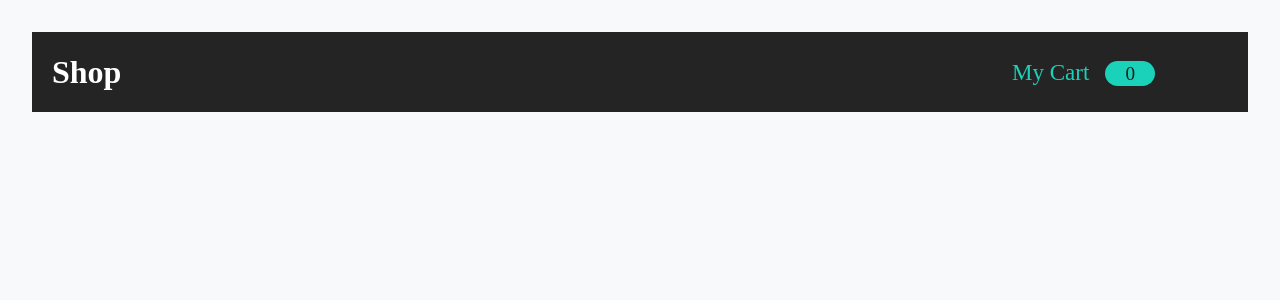
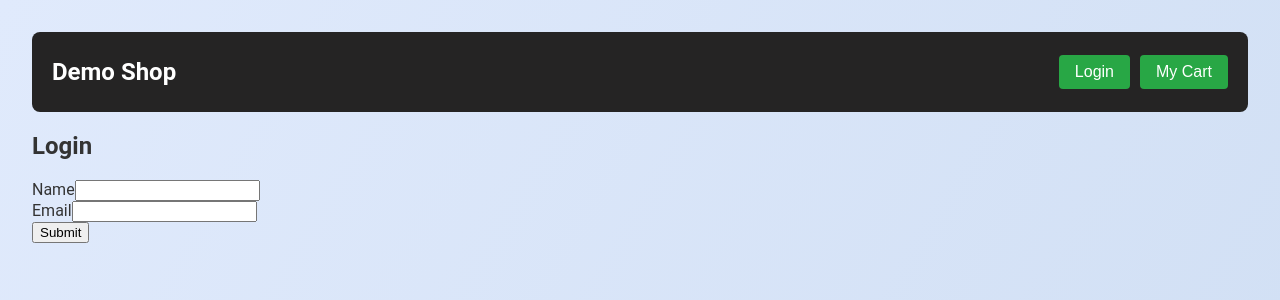
Before and after one commit to Prasanth2706/DemoShoppingApp, a React (Create React App) app: page /form in a window 1280 px wide. Before the commit this address had no page. Shown: the top 300 px of the page. Built offline with nearby package versions, Linux system fonts and the light colour scheme.

Commit message:
Changed UI and added login functionality

```diff
--- a/src/App.css
+++ b/src/App.css
@@ -1,3 +1,10 @@
+body {
+  margin: 0;
+  font-family: "Roboto", Arial, sans-serif;
+  background: linear-gradient(120deg, #e0eafc, #cfdef3);
+  color: #333;
+}
+
 .card-row {
   display: grid;
   grid-template-columns: repeat(auto-fill, minmax(280px, 1fr));
@@ -6,10 +13,55 @@
   max-width: 1400px;
   margin: 0 auto;
 }
+
 .app {
-  background-color: #f8f9fa;
+  background: transparent;
   min-height: 100vh;
   padding: 2rem;
+}
+
+.header {
+  display: flex;
+  justify-content: space-between;
+  align-items: center;
+  padding: 10px 20px;
+  background-color: #007bff;
+  color: white;
+  border-radius: 8px;
+}
+
+.header h1 {
+  font-size: 1.5rem;
+  cursor: pointer;
+}
+
+.header-buttons {
+  display: flex;
+  gap: 10px;
+}
+
+.header-buttons button {
+  background-color: #28a745;
+  color: white;
+  border: none;
+  border-radius: 4px;
+  padding: 8px 16px;
+  cursor: pointer;
+  font-size: 1rem;
+}
+
+.header-buttons button:hover {
+  background-color: #218838;
+}
+
+form {
+  width: 90%;
+  max-width: 400px;
+}
+
+.cart-data img {
+  max-width: 100%;
+  height: auto;
 }
 
 @media (max-width: 768px) {
@@ -21,4 +73,17 @@
     grid-template-columns: repeat(auto-fill, minmax(250px, 1fr));
     gap: 1rem;
   }
+
+  .header {
+    flex-direction: column;
+    align-items: center;
+  }
+
+  .header-buttons {
+    justify-content: center;
+  }
+
+  .cart-data {
+    flex-direction: column;
+  }
 }
--- a/src/App.js
+++ b/src/App.js
@@ -2,6 +2,7 @@ import './App.css';
 import Card from './Card';
 import Cart from './Cart';
 import MainHeader from './MainHeader';
+import Form from './Form'; // Import the Form component
 import { Route, Routes } from 'react-router-dom';
 
 function App(props) {
@@ -12,13 +13,13 @@ function App(props) {
         <Route
           path='/'
           element={
-            // Removed the 'card-row' class to avoid conflicting styles
             <div className='container mx-auto p-4'>
               <Card />
             </div>
           }
         />
         <Route path='/cart' element={<Cart />} />
+        <Route path='/form' element={<Form />} /> {/* Add the Form route */}
       </Routes>
     </div>
   );
--- a/src/Card.tsx
+++ b/src/Card.tsx
@@ -133,7 +133,7 @@ const Card: React.FC = () => {
               </div>
               <div className="mt-4">
                 <button
-                  className="w-full bg-blue-500 text-white py-2 rounded-md hover:bg-blue-600 transition"
+                  className="w-full bg-blue-500 text-white py-2 rounded-md hover:bg-blue-600 transition p-12 "
                   onClick={() => handleCart(data)}
                 >
                   Add to Cart
--- a/src/Form.tsx
+++ b/src/Form.tsx
@@ -1,8 +1,10 @@
 import { useForm } from "react-hook-form";
 import { z } from "zod";
-import React from 'react';
-
+import React, { useState } from "react";
 import { zodResolver } from "@hookform/resolvers/zod";
+import Modal from "./Modal";
+import { db } from "./firebase"; // Import Firebase
+import { useNavigate } from "react-router-dom"; // Import useNavigate for redirection
 
 const schema = z.object({
   name: z.string().min(1, "Name is required"),
@@ -10,44 +12,85 @@ const schema = z.object({
 });
 
 const Form = () => {
+  const navigate = useNavigate(); // Initialize navigate for redirection
   const {
     register,
     handleSubmit,
     formState: { errors },
+    reset,
   } = useForm({
     resolver: zodResolver(schema),
     mode: "onBlur",
   });
 
-  const onSubmit = (data: z.infer<typeof schema>) => {
-    console.log(data);
+  const [isModalOpen, setModalOpen] = useState(false);
+  const [modalMessage, setModalMessage] = useState("");
+
+  const onSubmit = async (data: z.infer<typeof schema>) => {
+    try {
+      // Store user data in Firebase
+      await db.collection("users").add(data);
+      setModalMessage("Login successful! User data saved.");
+      setModalOpen(true);
+      reset();
+    } catch (error) {
+      setModalMessage("Error saving user data. Please try again.");
+      setModalOpen(true);
+    }
+  };
+
+  const handleCloseModal = () => {
+    setModalOpen(false);
+    navigate("/"); // Redirect to the shop
   };
 
   return (
-    <form onSubmit={handleSubmit(onSubmit)} className="space-y-4">
+    <div className="form-container">
+      <form
+        onSubmit={handleSubmit(onSubmit)}
+        className="space-y-6 max-w-md mx-auto p-6 border border-gray-300 rounded-lg shadow-lg bg-white"
+      >
+        <h2 className="text-2xl font-bold text-center text-gray-800">Login</h2>
         <div>
-        <label className="block text-sm font-medium">Name</label>
+          <label className="block text-sm font-medium mb-1 text-gray-700">
+            Name
+          </label>
           <input
             {...register("name")}
-          className="border border-gray-300 rounded-md p-2 w-full"
+            className="border border-gray-300 rounded-md p-2 w-full focus:outline-none focus:ring-2 focus:ring-blue-500"
           />
-        {errors.name && <p className="text-red-500 text-sm">{errors.name.message}</p>}
+          {errors.name && (
+            <p className="text-red-500 text-sm mt-1">{errors.name.message}</p>
+          )}
         </div>
         <div>
-        <label className="block text-sm font-medium">Email</label>
+          <label className="block text-sm font-medium mb-1 text-gray-700">
+            Email
+          </label>
           <input
             {...register("email")}
-          className="border border-gray-300 rounded-md p-2 w-full"
+            className="border border-gray-300 rounded-md p-2 w-full focus:outline-none focus:ring-2 focus:ring-blue-500"
           />
-        {errors.email && <p className="text-red-500 text-sm">{errors.email.message}</p>}
+          {errors.email && (
+            <p className="text-red-500 text-sm mt-1">{errors.email.message}</p>
+          )}
         </div>
+        <div className="flex justify-center">
           <button
             type="submit"
-        className="bg-blue-500 text-white px-4 py-2 rounded-md"
+            className="bg-blue-600 text-white px-6 py-2 rounded-md shadow-md hover:bg-blue-700 transition duration-200"
           >
             Submit
           </button>
+        </div>
       </form>
+
+      <Modal
+        isOpen={isModalOpen}
+        message={modalMessage}
+        onClose={handleCloseModal} // Redirect to shop on close
+      />
+    </div>
   );
 };
 
--- a/src/MainHeader.css
+++ b/src/MainHeader.css
@@ -1,46 +1,36 @@
-  /* .header {
-      width: 100%;
-      height: 5rem;
-      display: flex;
-      align-items: center;
-      justify-content: space-between;
-      background-color: #252424;
-    }
-
-    .header h1 {
-      color: white;
-      margin: 0 20px 0 20px;
-    }
-
-    .header ul {
-      list-style: none;
-      margin: 0;
-      padding: 0;
-    }
- */
-
- /* Default styles for larger screens */
+/* Default styles for larger screens */
 
 .header {
-  width: 100%;
-  height: 5rem;
   display: flex;
+  justify-content: space-between;
   align-items: center;
-  justify-content: space-between;
+  padding: 10px 20px;
+  color: white;
   background-color: #252424;
 }
 
-.header h1 {
-  color: white;
-  margin: 0 20px 0 20px;
+.header-buttons {
+  display: flex;
+  gap: 10px;
 }
 
-.header ul {
-  list-style: none;
-  margin: 0;
-  padding: 0;
+.form-button,
+.cart-button {
+  background-color: #28a745;
+  color: white;
+  border: none;
+  border-radius: 4px;
+  padding: 8px 16px;
+  cursor: pointer;
+  font-size: 1rem;
 }
-.shop:hover{
+
+.form-button:hover,
+.cart-button:hover {
+  background-color: #218838;
+}
+
+.shop:hover {
   cursor: pointer;
 }
 
--- a/src/MainHeader.tsx
+++ b/src/MainHeader.tsx
@@ -1,21 +1,4 @@
-// import { useNavigate } from 'react-router-dom';
-// import CartButton from './CartButton';
-// import './MainHeader.css';
-
-// const MainHeader = () => {
-//   const navigate = useNavigate();
-//   return (
-//     <div className='header'>
-//       <h1 className='shop' onClick={()=>{navigate('/')}} >Shop</h1>
-//       <CartButton />
-//     </div>
-//   );
-// };
-
-// export default MainHeader;
-
 import { useNavigate } from 'react-router-dom';
-import CartButton from './CartButton';
 import './MainHeader.css';
 import React from 'react';
 
@@ -23,14 +6,24 @@ const MainHeader: React.FC = () => {
   const navigate = useNavigate();
 
   return (
-    <div className='header'>
-      <h1
-        className='shop'
-        onClick={() => navigate('/')}
-      >
-        Shop
+    <div className="header">
+      <h1 className="shop" onClick={() => navigate('/')}>
+        Demo Shop
       </h1>
-      <CartButton />
+      <div className="header-buttons">
+        <button
+          className="form-button"
+          onClick={() => navigate('/form')}
+        >
+          Login
+        </button>
+        <button
+          className="cart-button"
+          onClick={() => navigate('/cart')}
+        >
+          My Cart
+        </button>
+      </div>
     </div>
   );
 };
--- a/src/Modal.tsx
+++ b/src/Modal.tsx
@@ -1,5 +1,5 @@
-import React from 'react';
-import './modal.css';
+import React from "react";
+import "./modal.css";
 
 interface ModalProps {
   isOpen: boolean;
@@ -8,16 +8,17 @@ interface ModalProps {
 }
 
 const Modal: React.FC<ModalProps> = ({ isOpen, message, onClose }) => {
-  console.log('Modal rendered with isOpen:', isOpen);
   if (!isOpen) {
     return null;
   }
 
   return (
-    <div className='modal'>
-      <div className='modal-content'>
-        <p>{message}</p>
-        <button onClick={onClose}>Close</button>
+    <div className="modal">
+      <div className="modal-content">
+        <p className="modal-message">{message}</p>
+        <button className="modal-button" onClick={onClose}>
+          Close
+        </button>
       </div>
     </div>
   );
--- a/src/fetchData.jsx
+++ b/src/fetchData.jsx
@@ -6,7 +6,7 @@ const ProductList = () => {
   const { data, error, isLoading } = useProducts();
 
   if (isLoading) {
-    return <div>Loading...</div>; // Replace with skeleton loader later
+    return <div>Loading...</div>;
   }
 
   if (error) {
--- a/src/modal.css
+++ b/src/modal.css
@@ -1,37 +1,40 @@
 /* Default styles for larger screens */
 
 .modal {
-  display: flex;
-  justify-content: center;
-  align-items: center;
   position: fixed;
-  top: 0;
-  left: 0;
-  width: 100%;
-  height: 100%;
-  background-color: rgba(0, 0, 0, 0.5);
+  top: 50%;
+  left: 50%;
+  transform: translate(-50%, -50%);
+  background-color: white;
+  padding: 20px;
+  border-radius: 8px;
+  box-shadow: 0 4px 6px rgba(0, 0, 0, 0.1);
   z-index: 1000;
+  width: 90%;
+  max-width: 400px;
 }
 
 .modal-content {
-  background-color: white;
-  padding: 20px;
-  border-radius: 5px;
   text-align: center;
 }
 
-button {
+.modal-message {
+  font-size: 1.2rem;
+  color: #333;
+  margin-bottom: 20px;
+}
+
+.modal-button {
   background-color: #007bff;
-  color: #fff;
+  color: white;
   border: none;
+  padding: 10px 20px;
   border-radius: 4px;
   cursor: pointer;
-  padding: 8px 16px;
   font-size: 1rem;
-  margin-top: 8px;
 }
 
-button:hover {
+.modal-button:hover {
   background-color: #0056b3;
 }
 
```
Also changed, not shown: src/card.css (+11 -13 lines). Lines whose indentation alone changed are shown as unchanged.
